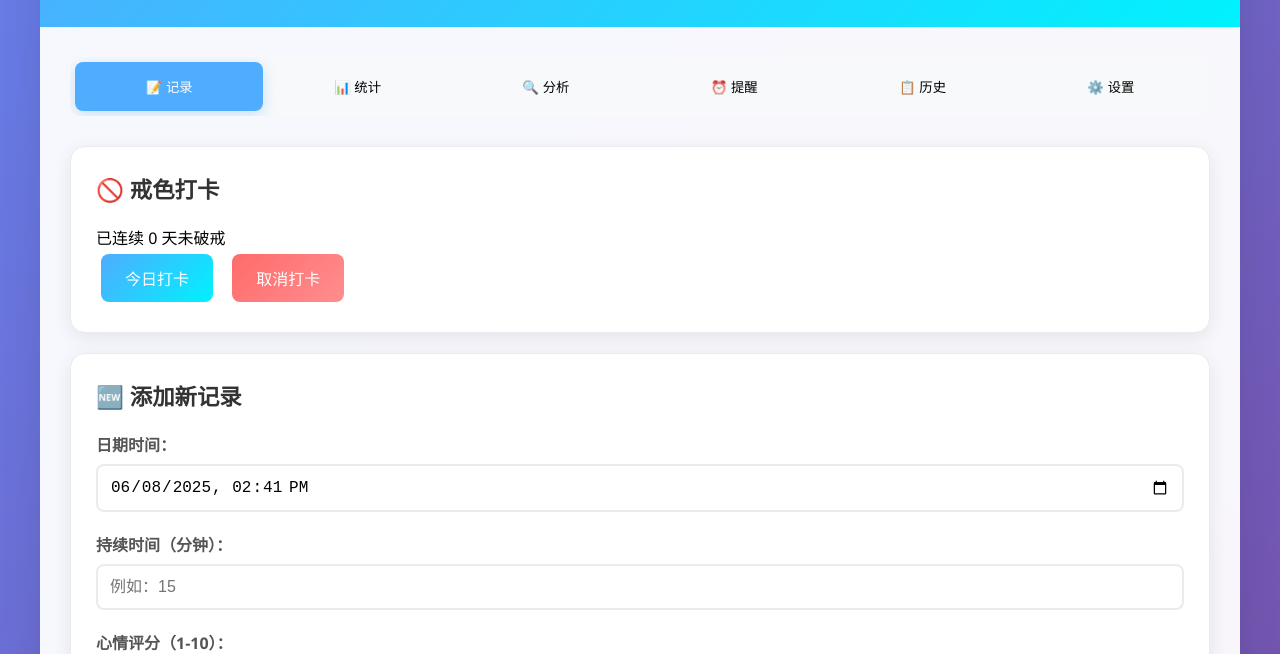
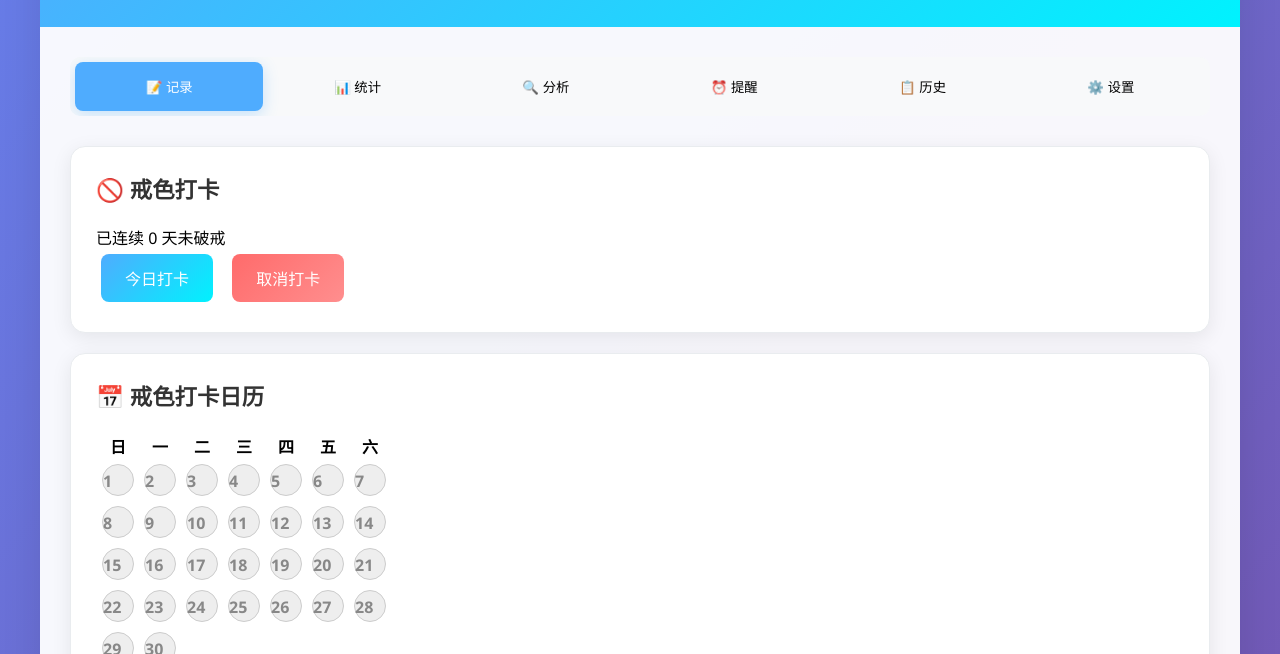
Before and after one commit to hyperzhp/healthyAssistant, a website: page index.html in a window 1280 px wide. Shown: the part 146-800 px from the top of the page. Drawn offline with Linux system fonts and the light colour scheme.

Commit message:
calendar

```diff
--- a/assets/css/style.css
+++ b/assets/css/style.css
@@ -566,6 +566,19 @@ body {
     }
 }
 
+/* 日历表格样式 */
+.calendar-table {
+    width: 100%;
+    border-collapse: collapse;
+    margin-top: 10px;
+}
+
+.calendar-table th,
+.calendar-table td {
+    text-align: center;
+    padding: 2px;
+}
+
 /* Responsive design */
 @media (max-width: 768px) {
     body {
--- a/assets/js/app.js
+++ b/assets/js/app.js
@@ -758,10 +758,9 @@ class HealthTracker {
         const streak = this.getNoFapStreak();
         const streakElem = document.getElementById('nofapStreak');
         const btn = document.getElementById('nofapBtn');
-        const cancelBtn = document.getElementById('nofapCancelBtn');
-        const today = new Date().toISOString().slice(0, 10);
         if (streakElem) streakElem.textContent = streak;
         if (btn) {
+            const today = new Date().toISOString().slice(0, 10);
             if (this.data.noFapRecords.includes(today)) {
                 btn.disabled = true;
                 btn.textContent = '今日已打卡';
@@ -770,9 +769,59 @@ class HealthTracker {
                 btn.textContent = '今日打卡';
             }
         }
-        if (cancelBtn) {
-            cancelBtn.disabled = !this.data.noFapRecords.includes(today);
+        // 渲染日历
+        this.renderNoFapCalendar();
+    }
+
+    renderNoFapCalendar() {
+        const calendarElem = document.getElementById('nofapCalendar');
+        if (!calendarElem) return;
+
+        const now = new Date();
+        const year = now.getFullYear();
+        const month = now.getMonth(); // 0-based
+
+        // 获取本月第一天和天数
+        const firstDay = new Date(year, month, 1).getDay(); // 0=周日
+        const daysInMonth = new Date(year, month + 1, 0).getDate();
+
+        // 生成本月所有日期字符串
+        const daysArr = [];
+        for (let d = 1; d <= daysInMonth; d++) {
+            const dateStr = `${year}-${String(month + 1).padStart(2, '0')}-${String(d).padStart(2, '0')}`;
+            daysArr.push(dateStr);
         }
+
+        // 渲染表头
+        let html = '<table class="calendar-table"><thead><tr>';
+        ['日', '一', '二', '三', '四', '五', '六'].forEach(w => html += `<th>${w}</th>`);
+        html += '</tr></thead><tbody><tr>';
+
+        // 填充空白
+        for (let i = 0; i < firstDay; i++) html += '<td></td>';
+
+        // 渲染每一天
+        daysArr.forEach((dateStr, idx) => {
+            const day = parseInt(dateStr.slice(-2));
+            const checked = this.data.noFapRecords.includes(dateStr);
+            html += `<td style="padding:4px;">
+                <div style="
+                    width:32px;height:32px;line-height:32px;
+                    border-radius:50%;margin:auto;
+                    background:${checked ? '#4facfe' : '#eee'};
+                    color:${checked ? 'white' : '#888'};
+                    font-weight:bold;
+                    border:1px solid ${checked ? '#4facfe' : '#ccc'};
+                    ">
+                    ${day}
+                </div>
+            </td>`;
+            // 换行
+            if ((idx + firstDay + 1) % 7 === 0) html += '</tr><tr>';
+        });
+
+        html += '</tr></tbody></table>';
+        calendarElem.innerHTML = html;
     }
 }
 
--- a/index.html
+++ b/index.html
@@ -293,6 +293,11 @@
                     <button class="btn" id="nofapBtn" onclick="noFapCheckIn()">今日打卡</button>
                     <button class="btn btn-danger" id="nofapCancelBtn" onclick="noFapCancelCheckIn()"
                         style="margin-left:10px;">取消打卡</button>
+                </div>
+                <!-- 可放在戒色打卡卡片下方 -->
+                <div class="card" id="nofapCalendarCard">
+                    <h3>📅 戒色打卡日历</h3>
+                    <div id="nofapCalendar"></div>
                 </div>
                 <div class="card">
                     <h3>🆕 添加新记录</h3>
```
